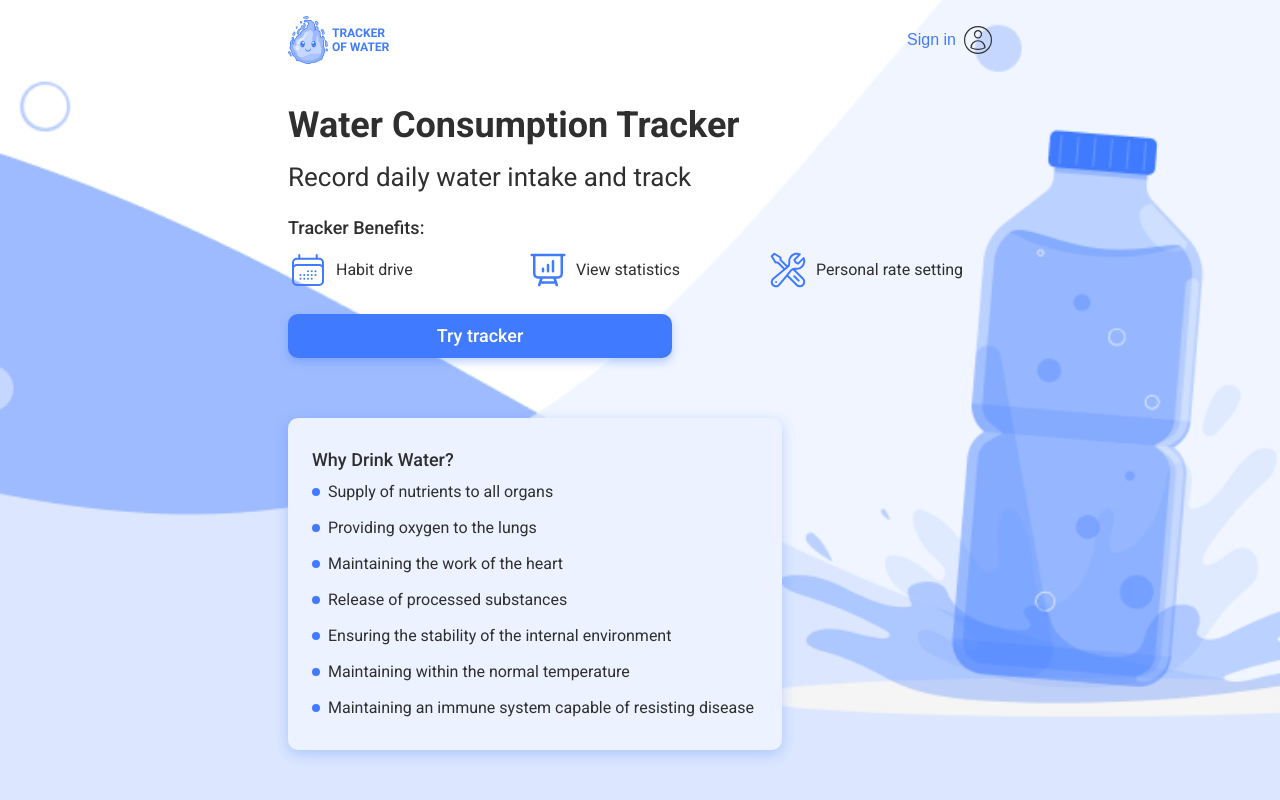
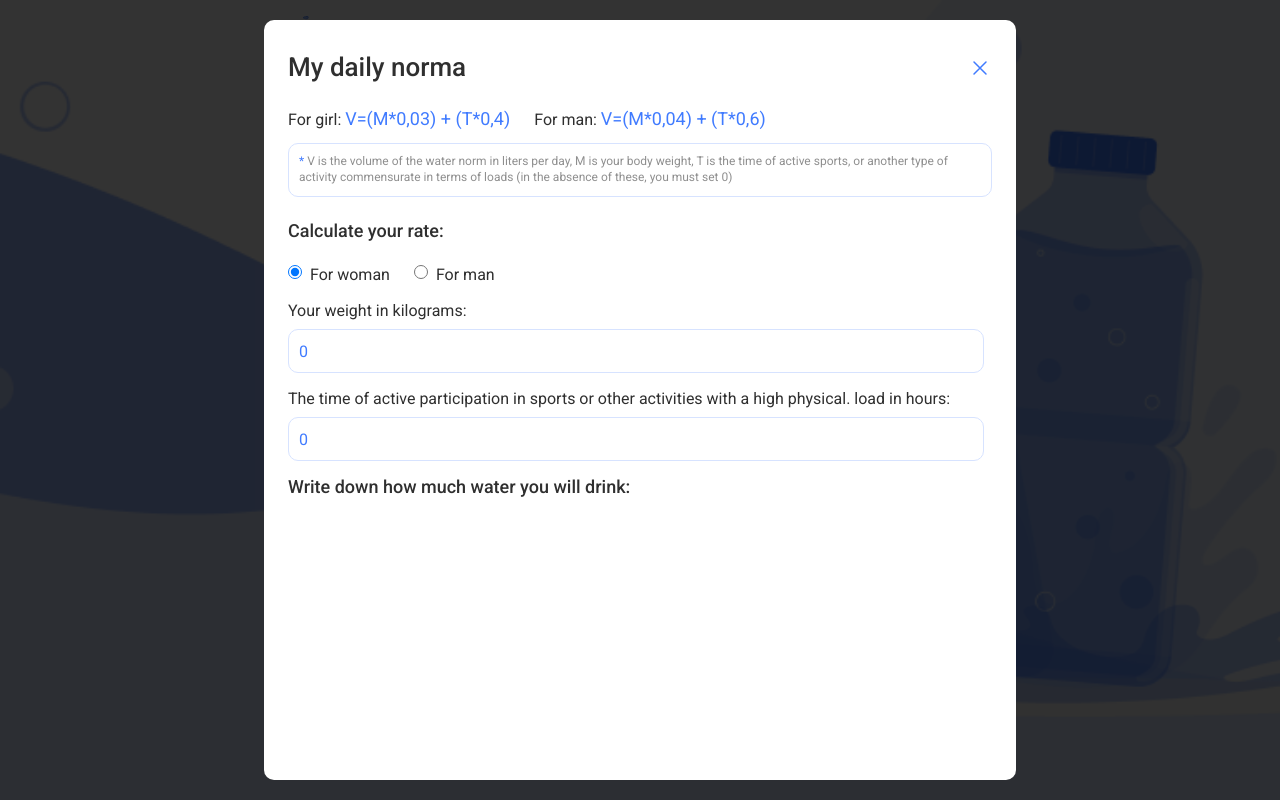
Before and after one commit to VuktorTS/water-tracker, a React (Vite) app: page /welcome in a window 1280 px wide. Built offline with nearby package versions, Linux system fonts and the light colour scheme.

Commit message:
0.0.0-19.04.24

```diff
--- /dev/null
+++ b/src/components/DailyNormaModal/DailyNormaModal.jsx
@@ -0,0 +1,112 @@
+import { useState, useEffect } from "react";
+import {
+  Backdrop, ButtonClose, CloseIcon, Container, ModalBody, TitleModal,
+  AllFormulesDiv,
+  FormulesDiv,
+  Formule,
+  BodyFormules,
+  AdditInfo,
+  PAdditInfo,
+  SpanAdditInfo,
+  Form,
+  TitleForm,
+  RadioDiv,
+  InpDiv
+} from "./DailyNormaModal.styled";
+import InputDaNormMod from "../InputDaNormMod/InputDaNormMod";
+import icons from "img/icons.svg"
+
+const DailyNormaModal = () => {
+  const [weight, setWeight] = useState(0);
+  const [hours, setHours] = useState(0);
+
+  const onChangeW = (e) => {
+    setWeight(e.currentTarget.value);
+    console.log('e.currentTurget.value: ', e.currentTarget.value);
+  };
+
+  const onChangeH = (e) => {
+    setHours(e.currentTarget.value);
+    console.log('e.currentTurget.value: ', e.currentTarget.value);
+  };
+
+  const onClose = () => {
+    console.log(1);
+  };
+
+  useEffect(() => {
+    const onEscPress = e => {
+      if (e.code === 'Escape')  onClose();
+    };
+
+    window.addEventListener('keydown', onEscPress);
+
+    return () => {
+      window.removeEventListener('keydown', onEscPress);
+    };
+  }, []);
+
+  const handleClick = e => {
+    if (e.target === e.currentTarget) {
+      onClose();
+    }
+  };
+
+  return (
+
+    <Backdrop onClick={handleClick}>
+      <Container>
+        <TitleModal>My daily norma</TitleModal>
+        <ButtonClose
+          type="button"
+          onClick={onClose}
+          aria-label="Close"
+        >
+            <CloseIcon>
+              <use href={`${icons}#icon-outline`}></use>
+            </CloseIcon>
+        </ButtonClose>
+        <ModalBody>
+      <AllFormulesDiv>
+        <FormulesDiv>
+          <Formule>For girl: <BodyFormules>V=(M*0,03) + (T*0,4)</BodyFormules></Formule>
+        </FormulesDiv>
+        <FormulesDiv>
+          <Formule>For man: <BodyFormules>V=(M*0,04) + (T*0,6)</BodyFormules></Formule>
+        </FormulesDiv>
+      </AllFormulesDiv>
+      <AdditInfo>
+        <PAdditInfo><SpanAdditInfo>*</SpanAdditInfo> V is the volume of the water norm in liters per day, M is your body weight, T is the time of active sports, or another type of activity commensurate in terms of loads (in the absence of these, you must set 0)</PAdditInfo>
+      </AdditInfo>
+      <Form>
+        <TitleForm>Calculate your rate:</TitleForm>
+        <RadioDiv>
+          <InputDaNormMod type='radio' name='gender' value="woman" textInp='For woman' checked={true} height='14px' width='14px'/>
+          <InputDaNormMod type='radio' name='gender' value="man" textInp='For man' height='14px' width='14px'/>
+        </RadioDiv>
+        <InpDiv>
+        <InputDaNormMod
+          title='Your weight in kilograms:'
+          type='number'
+          name='gender'
+          value={weight}
+          onChange={onChangeW}
+        />
+        <InputDaNormMod
+          title="The time of active participation in sports or other activities with a high physical. load in hours:"
+          type='number'
+          name='gender'
+          value={hours}
+          onChange={onChangeH}
+        />
+          </InpDiv>
+
+        <TitleForm>Write down how much water you will drink:</TitleForm>
+      </Form>
+        </ModalBody>
+      </Container>
+    </Backdrop>
+  )
+};
+
+export default DailyNormaModal;
--- /dev/null
+++ b/src/components/DailyNormaModal/DailyNormaModal.styled.jsx
@@ -0,0 +1,150 @@
+import styled from 'styled-components';
+
+export const Backdrop = styled.div`
+  display: flex;
+  justify-content: center;
+  position: fixed;
+  top: 0;
+  left: 0;
+  width: 100vw;
+  height: 100vh;
+  background-color: var(--backdrop-color);
+  overflow-y: auto;
+`;
+
+export const Container = styled.div`
+  display: inline-block;
+  width: 280px;
+  height: 816px;
+  margin: 20px 0;
+  padding: 24px 12px;
+  border-radius: 10px;
+  background-color: var(--primery-color-white);
+  position:relative;
+  box-sizing: content-box;
+  @media screen and (min-width: 768px) {
+    width: 704px;
+    height: 696px;
+    padding: 32px 24px;
+  }
+  @media screen and (min-width: 1440px) {
+    width: 592px;
+    height: 712px;
+  }
+`;
+export const TitleModal = styled.h2`
+  color: var(--primery-color-black);
+  font-size: 26px;
+  font-weight: 500;
+  line-height: 1.2;
+  margin-bottom: 26px;
+  @media screen and (min-width: 768px) {
+    margin-bottom: 24px;
+  }
+`;
+
+export const ButtonClose = styled.button`
+  position: absolute;
+  top: 28px;
+  right: 12px;
+  padding: 0;
+  line-height: 0.6;
+  color: var(--primery-color-blue);
+  border: none;
+  background: none;
+  cursor: pointer;
+  @media screen and (min-width: 768px) {
+    top: 36px;
+    right: 24px;
+  }
+`;
+
+export const CloseIcon = styled.svg`
+  width: 24px;
+  height: 24px;
+  stroke: var(--primery-color-blue);
+
+  &:hover,
+  &:focus {
+    stroke: var(--secondary-yellow);
+  }
+`;
+export const ModalBody = styled.div`
+  font-family: var(--font-family);`;
+
+
+
+
+export const AllFormulesDiv = styled.div`
+display: flex;
+flex-direction: column;
+gap: 16px;
+margin-bottom: 12px;
+@media screen and (min-width: 768px) {
+    flex-direction: row;
+    gap: 24px;
+  }
+`;
+
+export const FormulesDiv = styled.div`
+display: flex;
+`;
+
+export const Formule = styled.p`
+  padding: 0;
+  margin: 0;
+  color: var(--primery-color-black);
+  font-size: 16px;
+  font-weight: 400;
+  line-height: 1.25;
+`;
+
+export const BodyFormules = styled.span`
+  color: var(--primery-color-blue);
+  font-size: 18px;
+  font-weight: 400;
+  line-height: 1.33;
+`;
+
+export const AdditInfo = styled.div`
+  color: var(--primery-color-gray);
+  font-size: 12px;
+  font-weight: 400;
+  line-height: 1.33;
+  border: 1px solid var(--btn-color-light-blue);
+  border-radius: 10px;
+  padding: 10px;
+  margin-bottom: 24px;
+`;
+
+export const PAdditInfo = styled.p`
+padding: 0;
+margin: 0;
+`;
+
+export const SpanAdditInfo = styled.span`
+  color: var(--primery-color-blue);
+`;
+
+export const Form = styled.form`
+`;
+
+export const TitleForm = styled.h3`
+  padding: 0;
+  margin: 0;
+  color: var(--primery-color-black);
+  font-size: 18px;
+  font-weight: 500;
+  line-height: 1.11;
+  margin-bottom: 16px;
+`;
+
+export const RadioDiv = styled.div`
+display: flex;
+gap: 24px;
+`;
+
+export const InpDiv = styled.div`
+display: flex;
+flex-direction: column;
+`;
--- /dev/null
+++ b/src/components/InputDaNormMod/InputDaNormMod.jsx
@@ -0,0 +1,32 @@
+import {
+  Label,
+  TitleP,
+  DivInp,
+  Input,
+  PInput,
+} from "./InputDaNormMod.styled";
+
+const InputDaNormMod = ({ title = '', type, name, value, onChange, textInp, checked = false, height = '44px', width = '100%' }) => {
+  return (
+    <Label>
+    <TitleP>{title}</TitleP>
+      <DivInp>
+        <Input
+          style={{
+            height: height,
+            width: width,
+          }}
+      type={type}
+      name={name}
+      placeholder="0"
+        value={value}
+        defaultChecked={checked}
+        onChange={onChange}
+      />
+      <PInput>{textInp}</PInput>
+    </DivInp>
+  </Label>
+  )
+};
+
+export default InputDaNormMod;
--- /dev/null
+++ b/src/components/InputDaNormMod/InputDaNormMod.styled.jsx
@@ -0,0 +1,37 @@
+import styled from "styled-components";
+
+export const Label = styled.label`
+  margin: 0 0 16px 0;
+`;
+
+export const TitleP = styled.p`
+  margin: 0 0 8px 0;
+  padding: 0;
+  color: var(--primery-color-black);
+  font-size: 16px;
+  font-weight: 400;
+  line-height: 1.25;
+`;
+
+export const DivInp = styled.div`
+display: flex;
+`;
+
+export const Input = styled.input`
+  color: var(--primery-color-blue);
+  font-size: 16px;
+  font-weight: 400;
+  line-height: 1.25;
+  border: 1px solid var(--btn-color-light-blue);
+  border-radius: 10px;
+  padding: 0 10px;
+`;
+
+export const PInput = styled.p`
+  margin: 0 0 0 8px;
+  padding: 0;
+  color: var(--primery-color-black);
+  font-size: 16px;
+  font-weight: 400;
+  line-height: 1.25;
+`;
--- a/src/components/Layout/Layout.jsx
+++ b/src/components/Layout/Layout.jsx
@@ -5,6 +5,8 @@ import Loader from '../Loader/Loader';
 import { isLoggedIn } from '../../redux/auth/authSelectors';
 import { useSelector } from 'react-redux';
 import { StyleSheetManager } from 'styled-components';
+
+import DailyNormaModal from '../DailyNormaModal/DailyNormaModal';
 
 const Layout = () => {
   const isLogged = useSelector(isLoggedIn);
@@ -22,6 +24,9 @@ const Layout = () => {
           <Outlet />
         </Suspense>
       </main>
+
+      <DailyNormaModal/>
+
     </StyleSheetManager>
   );
 };
--- a/src/components/ModalWrapper/ModalWrapper.styled.jsx
+++ b/src/components/ModalWrapper/ModalWrapper.styled.jsx
@@ -7,6 +7,7 @@ export const Backdrop = styled.div`
   width: 100vw;
   height: 100vh;
   background-color: var(--backdrop-color);
+  overflow: 'auto';
 `;
 
 export const Container = styled.div`
@@ -64,4 +65,4 @@ export const CloseIcon = styled.svg`
   }
 `;
 export const ModalBody = styled.div`
- font-family: var(--font-family);`;
+  font-family: var(--font-family);`;
--- a/src/index.css
+++ b/src/index.css
@@ -6,6 +6,7 @@
   --primery-color-black: #2f2f2f;
   --primery-color-white: #fff;
   --primery-color-blue: #407bff;
+  --primery-color-gray: #8f8f8f;
 
   --secondary-color-blue: #9ebbff;
   --bg-color-light-blue: #ecf2ff;
```
